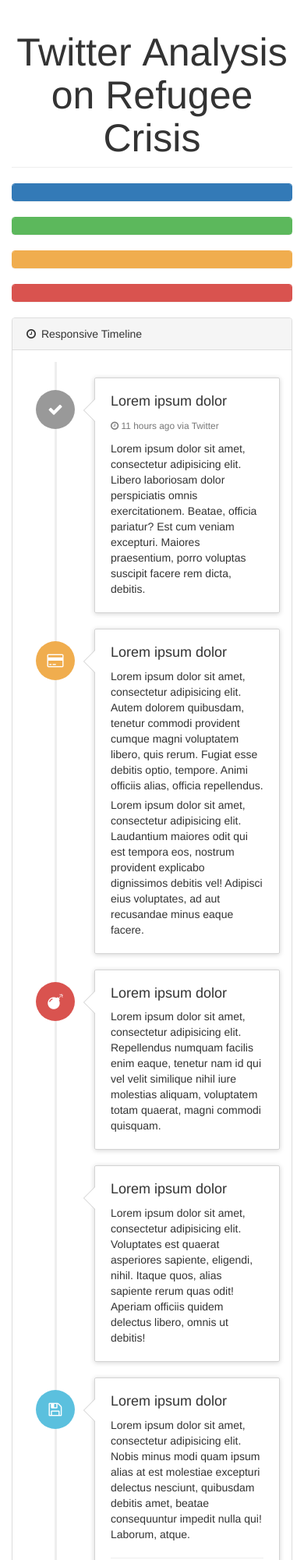
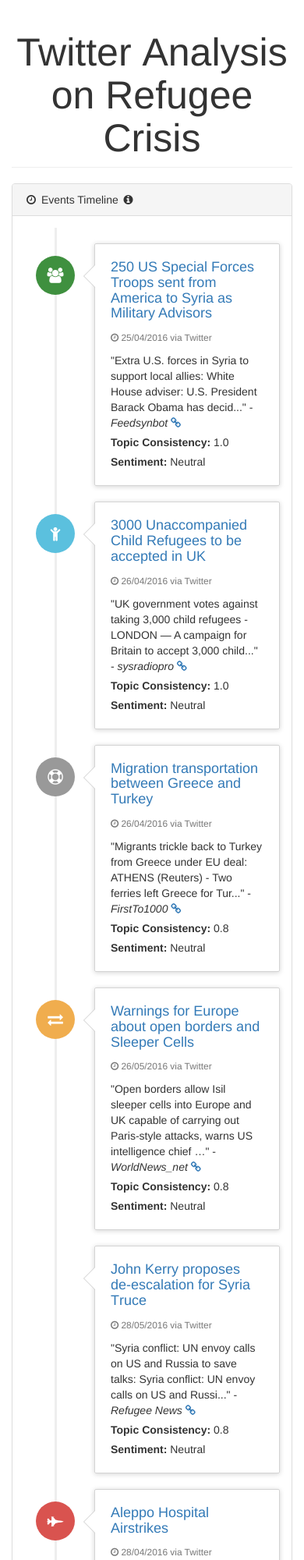
Before and after one commit to AndyFou/refugee-crisis, a website: page pages/topics.html in a window 390 px wide. Shown: the top 2000 px of the page at 78% size. Drawn offline with Linux system fonts and the light colour scheme.

Commit message:
finalizing event timeline

```diff
--- a/pages/topics.html
+++ b/pages/topics.html
@@ -48,149 +48,142 @@
     </div>
     <!-- /.row -->
     <div class="row">
-      <div class="col-lg-3 col-md-6">
-        <div class="panel panel-primary">
-          <div class="panel-heading">
-            <div class="row">
-              <!-- ADD ELEMENT -->
-            </div>
-          </div>
-        </div>
-      </div>
-      <div class="col-lg-3 col-md-6">
-        <div class="panel panel-green">
-          <div class="panel-heading">
-            <div class="row">
-              <!-- ADD ELEMENT -->
-            </div>
-          </div>
-        </div>
-      </div>
-      <div class="col-lg-3 col-md-6">
-        <div class="panel panel-yellow">
-          <div class="panel-heading">
-            <div class="row">
-              <!-- ADD ELEMENT -->
-            </div>
-          </div>
-        </div>
-      </div>
-      <div class="col-lg-3 col-md-6">
-        <div class="panel panel-red">
-          <div class="panel-heading">
-            <div class="row">
-              <!-- ADD ELEMENT -->
-            </div>
-          </div>
-        </div>
-      </div>
-    </div>
-    <!-- /.row -->
-    <div class="row">
       <div class="col-lg-6">
         <div class="panel panel-default">
           <div class="panel-heading">
-            <i class="fa fa-clock-o fa-fw"></i> Responsive Timeline
+            <i class="fa fa-clock-o fa-fw"></i> Events Timeline <i class="fa fa-info-circle fa-fw"></i>
           </div>
           <div class="panel-body">
             <ul class="timeline">
                 <li>
-                    <div class="timeline-badge"><i class="fa fa-check"></i>
+                    <div class="timeline-badge success"><i class="fa fa-group"></i>
                     </div>
                     <div class="timeline-panel">
                         <div class="timeline-heading">
-                            <h4 class="timeline-title">Lorem ipsum dolor</h4>
-                            <p><small class="text-muted"><i class="fa fa-clock-o"></i> 11 hours ago via Twitter</small>
+                            <h4 class="timeline-title"><a href="http://www.bbc.com/news/world-middle-east-36126944" target="_blank">250 US Special Forces Troops sent from America to Syria as Military Advisors</a></h4>
+                            <p><small class="text-muted"><i class="fa fa-clock-o"></i> 25/04/2016 via Twitter</small>
                             </p>
                         </div>
                         <div class="timeline-body">
-                            <p>Lorem ipsum dolor sit amet, consectetur adipisicing elit. Libero laboriosam dolor perspiciatis omnis exercitationem. Beatae, officia pariatur? Est cum veniam excepturi. Maiores praesentium, porro voluptas suscipit facere rem dicta, debitis.</p>
+                            <p>"Extra U.S. forces in Syria to support local allies: White House adviser: U.S. President Barack Obama has decid..." - <em>Feedsynbot</em> <a href="https://twitter.com/feedsynbot/status/724525542758719489" target="_blank"><i class="fa fa-link"></i></a> </p>
+                            <!-- <p><strong>Topic Relevance:</strong> 1.0</p> -->
+                            <p><strong>Topic Consistency:</strong> 1.0</p>
+                            <p><strong>Sentiment:</strong> Neutral</p>
                         </div>
                     </div>
                 </li>
                 <li class="timeline-inverted">
-                    <div class="timeline-badge warning"><i class="fa fa-credit-card"></i>
+                    <div class="timeline-badge info"><i class="fa fa-child"></i>
                     </div>
                     <div class="timeline-panel">
                         <div class="timeline-heading">
-                            <h4 class="timeline-title">Lorem ipsum dolor</h4>
+                            <h4 class="timeline-title"><a href="http://www.theguardian.com/world/2016/apr/25/tories-vote-against-accepting-3000-child-refugees" target="_blank">3000 Unaccompanied Child Refugees to be accepted in UK</a></h4>
+                            <p><small class="text-muted"><i class="fa fa-clock-o"></i> 26/04/2016 via Twitter</small>
+                            </p>
                         </div>
                         <div class="timeline-body">
-                            <p>Lorem ipsum dolor sit amet, consectetur adipisicing elit. Autem dolorem quibusdam, tenetur commodi provident cumque magni voluptatem libero, quis rerum. Fugiat esse debitis optio, tempore. Animi officiis alias, officia repellendus.</p>
-                            <p>Lorem ipsum dolor sit amet, consectetur adipisicing elit. Laudantium maiores odit qui est tempora eos, nostrum provident explicabo dignissimos debitis vel! Adipisci eius voluptates, ad aut recusandae minus eaque facere.</p>
+                            <p>"UK government votes against taking 3,000 child refugees - LONDON — A campaign for Britain to accept 3,000 child..." - <em>sysradiopro</em> <a href="https://twitter.com/Sysradiopro/status/724874695582044162" target="_blank"><i class="fa fa-link"></i></a> </p>
+                            <!-- <p><strong>Topic Relevance:</strong> 1.0</p> -->
+                            <p><strong>Topic Consistency:</strong> 1.0</p>
+                            <p><strong>Sentiment:</strong> Neutral</p>
                         </div>
                     </div>
                 </li>
                 <li>
-                    <div class="timeline-badge danger"><i class="fa fa-bomb"></i>
+                    <div class="timeline-badge"><i class="fa fa-life-saver"></i>
                     </div>
                     <div class="timeline-panel">
                         <div class="timeline-heading">
-                            <h4 class="timeline-title">Lorem ipsum dolor</h4>
+                            <h4 class="timeline-title"><a href="http://www.reuters.com/article/us-europe-migrants-greece-turkey-idUSKCN0XN1FI?feedType=RSS&feedName=topNews&utm_source=feedburner&utm_medium=feed&utm_campaign=Feed%3A+reuters%2FtopNews+%28News+%2F+US+%2F+Top+News%29" target="_blank">Migration transportation between Greece and Turkey</a></h4>
+                            <p><small class="text-muted"><i class="fa fa-clock-o"></i> 26/04/2016 via Twitter</small>
+                            </p>
                         </div>
                         <div class="timeline-body">
-                            <p>Lorem ipsum dolor sit amet, consectetur adipisicing elit. Repellendus numquam facilis enim eaque, tenetur nam id qui vel velit similique nihil iure molestias aliquam, voluptatem totam quaerat, magni commodi quisquam.</p>
+                            <p>"Migrants trickle back to Turkey from Greece under EU deal: ATHENS (Reuters) - Two ferries left Greece for Tur..." - <em>FirstTo1000</em> <a href="https://twitter.com/FirstTo1000/status/724930028681748480" target="_blank"><i class="fa fa-link"></i></a> </p>
+                            <!-- <p><strong>Topic Relevance:</strong> 1.0</p> -->
+                            <p><strong>Topic Consistency:</strong> 0.8</p>
+                            <p><strong>Sentiment:</strong> Neutral</p>
+                        </div>
+                    </div>
+                </li>
+                <li class="timeline-inverted">
+                    <div class="timeline-badge warning"><i class="fa fa-exchange"></i>
+                    </div>
+                    <div class="timeline-panel">
+                        <div class="timeline-heading">
+                            <h4 class="timeline-title"><a href="http://www.express.co.uk/news/uk/664730/Britain-terror-warning-European-union-ISIS-Islamic-State-EU-terrorist-cells-UK" target="_blank">Warnings for Europe about open borders and Sleeper Cells</a></h4>
+                            <p><small class="text-muted"><i class="fa fa-clock-o"></i> 26/05/2016 via Twitter</small>
+                            </p>
+                        </div>
+                        <div class="timeline-body">
+                            <p>"Open borders allow Isil sleeper cells into Europe and UK  capable of carrying out Paris-style attacks, warns US intelligence chief …" - <em>WorldNews_net</em> <a href="https://twitter.com/worldnews_net/status/725062707142074369" target="_blank"><i class="fa fa-link"></i></a> </p>
+                            <!-- <p><strong>Topic Relevance:</strong> 1.0</p> -->
+                            <p><strong>Topic Consistency:</strong> 0.8</p>
+                            <p><strong>Sentiment:</strong> Neutral</p>
                         </div>
                     </div>
                 </li>
                 <li class="timeline-inverted">
                     <div class="timeline-panel">
                         <div class="timeline-heading">
-                            <h4 class="timeline-title">Lorem ipsum dolor</h4>
+                            <h4 class="timeline-title"><a href="http://www.theguardian.com/us-news/2016/may/02/john-kerry-meets-saudi-foreign-minister-in-syria-ceasefire-talks" target="_blank">John Kerry proposes de-escalation for Syria Τruce</a></h4>
+                            <p><small class="text-muted"><i class="fa fa-clock-o"></i> 28/05/2016 via Twitter</small>
+                            </p>
                         </div>
                         <div class="timeline-body">
-                            <p>Lorem ipsum dolor sit amet, consectetur adipisicing elit. Voluptates est quaerat asperiores sapiente, eligendi, nihil. Itaque quos, alias sapiente rerum quas odit! Aperiam officiis quidem delectus libero, omnis ut debitis!</p>
+                            <p>"Syria conflict: UN envoy calls on US and Russia to save talks: Syria conflict: UN envoy calls on US and Russi..." - <em>Refugee News</em> <a href="https://twitter.com/IntRefugeenews/status/725520753718759424" target="_blank"><i class="fa fa-link"></i></a> </p>
+                            <!-- <p><strong>Topic Relevance:</strong> 1.0</p> -->
+                            <p><strong>Topic Consistency:</strong> 0.8</p>
+                            <p><strong>Sentiment:</strong> Neutral</p>
                         </div>
                     </div>
                 </li>
                 <li>
-                    <div class="timeline-badge info"><i class="fa fa-save"></i>
+                    <div class="timeline-badge danger"><i class="fa fa-fighter-jet"></i>
                     </div>
                     <div class="timeline-panel">
                         <div class="timeline-heading">
-                            <h4 class="timeline-title">Lorem ipsum dolor</h4>
+                            <h4 class="timeline-title"><a href="https://www.theguardian.com/world/2016/apr/28/deadly-airstrike-on-hospital-aleppo-syria-reports-say" target="_blank">Aleppo Hospital Airstrikes</a></h4>
+                            <p><small class="text-muted"><i class="fa fa-clock-o"></i> 28/04/2016 via Twitter</small>
+                            </p>
                         </div>
                         <div class="timeline-body">
-                            <p>Lorem ipsum dolor sit amet, consectetur adipisicing elit. Nobis minus modi quam ipsum alias at est molestiae excepturi delectus nesciunt, quibusdam debitis amet, beatae consequuntur impedit nulla qui! Laborum, atque.</p>
-                            <hr>
-                            <div class="btn-group">
-                                <button type="button" class="btn btn-primary btn-sm dropdown-toggle" data-toggle="dropdown">
-                                    <i class="fa fa-gear"></i>  <span class="caret"></span>
-                                </button>
-                                <ul class="dropdown-menu" role="menu">
-                                    <li><a href="#">Action</a>
-                                    </li>
-                                    <li><a href="#">Another action</a>
-                                    </li>
-                                    <li><a href="#">Something else here</a>
-                                    </li>
-                                    <li class="divider"></li>
-                                    <li><a href="#">Separated link</a>
-                                    </li>
-                                </ul>
-                            </div>
+                            <p>"Aid Group Says 14 Patients, Staff Among Those Killed in MSF-Backed Hospital in Syria's Aleppo: Aid group says..." - <em>IG : _______oie</em> <a href="https://twitter.com/iamidunnu/status/725615664031891456" target="_blank"><i class="fa fa-link"></i></a> </p>
+                            <!-- <p><strong>Topic Relevance:</strong> 1.0</p> -->
+                            <p><strong>Topic Consistency:</strong> 1.0</p>
+                            <p><strong>Sentiment:</strong> Neutral</p>
+                        </div>
+                    </div>
+                </li>
+                <li class="timeline-inverted">
+                    <div class="timeline-badge danger"><i class="fa fa-bomb"></i>
+                    </div>
+                    <div class="timeline-panel">
+                        <div class="timeline-heading">
+                            <h4 class="timeline-title"><a href="http://www.bbc.co.uk/news/world-middle-east-36181336" target="_blank">Twin car bombings in Southern Iraq</a></h4>
+                            <p><small class="text-muted"><i class="fa fa-clock-o"></i> 01/05/2016 via Twitter</small>
+                            </p>
+                        </div>
+                        <div class="timeline-body">
+                            <p>"Double car bombings in southern Iraq kill at least 18 people, wound up to 40 others, Iraqi officials say - AP" - <em>Breaking News</em> <a href="https://twitter.com/BreakingNews/status/726727618968604672" target="_blank"><i class="fa fa-link"></i></a> </p>
+                            <!-- <p><strong>Topic Relevance:</strong> 1.0</p> -->
+                            <p><strong>Topic Consistency:</strong> 0.8</p>
+                            <p><strong>Sentiment:</strong> Neutral</p>
                         </div>
                     </div>
                 </li>
                 <li>
                     <div class="timeline-panel">
                         <div class="timeline-heading">
-                            <h4 class="timeline-title">Lorem ipsum dolor</h4>
+                            <h4 class="timeline-title"><a href="http://edition.cnn.com/2016/04/23/middleeast/syrian-jet-crash/index.html?eref=rss_topstories&utm_source=twitterfeed&utm_medium=twitter" target="_blank">Clashes between ISIS and Kurdish &amp; Syrian Government forces</a></h4>
+                            <p><small class="text-muted"><i class="fa fa-clock-o"></i> 03/05/2016 via Twitter</small>
+                            </p>
                         </div>
                         <div class="timeline-body">
-                            <p>Lorem ipsum dolor sit amet, consectetur adipisicing elit. Sequi fuga odio quibusdam. Iure expedita, incidunt unde quis nam! Quod, quisquam. Officia quam qui adipisci quas consequuntur nostrum sequi. Consequuntur, commodi.</p>
-                        </div>
-                    </div>
-                </li>
-                <li class="timeline-inverted">
-                    <div class="timeline-badge success"><i class="fa fa-graduation-cap"></i>
-                    </div>
-                    <div class="timeline-panel">
-                        <div class="timeline-heading">
-                            <h4 class="timeline-title">Lorem ipsum dolor</h4>
-                        </div>
-                        <div class="timeline-body">
-                            <p>Lorem ipsum dolor sit amet, consectetur adipisicing elit. Deserunt obcaecati, quaerat tempore officia voluptas debitis consectetur culpa amet, accusamus dolorum fugiat, animi dicta aperiam, enim incidunt quisquam maxime neque eaque.</p>
+                            <p>"Kurdish forces have retaken the Assyrian town of Tel Esqof this morning, after Daesh attacked the village with numerous VBIEDs." - <em>The Kurd (Menbic)</em> <a href="https://twitter.com/AhmedoKurdi/status/727472659160780800" target="_blank"><i class="fa fa-link"></i></a> </p>
+                            <!-- <p><strong>Topic Relevance:</strong> 1.0</p> -->
+                            <p><strong>Topic Consistency:</strong> 0.9</p>
+                            <p><strong>Sentiment:</strong> Neutral</p>
                         </div>
                     </div>
                 </li>
```
